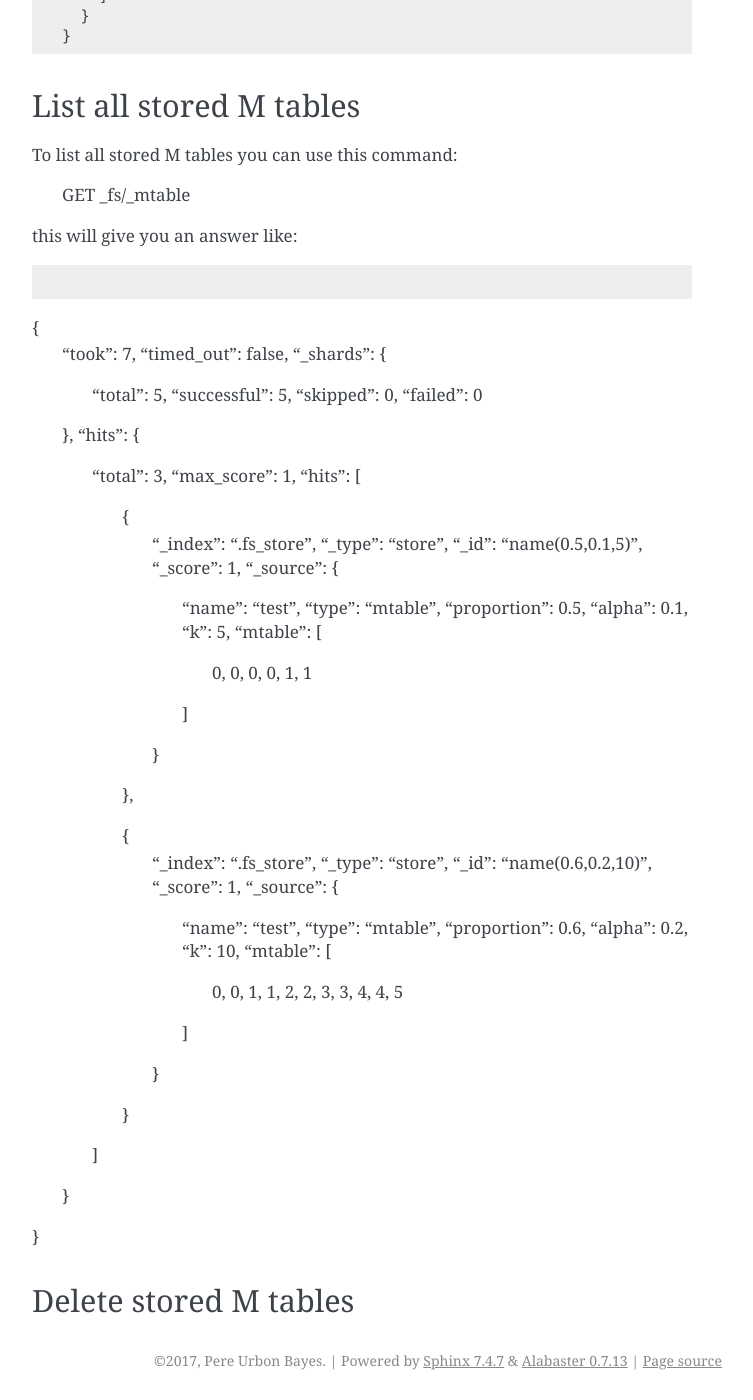
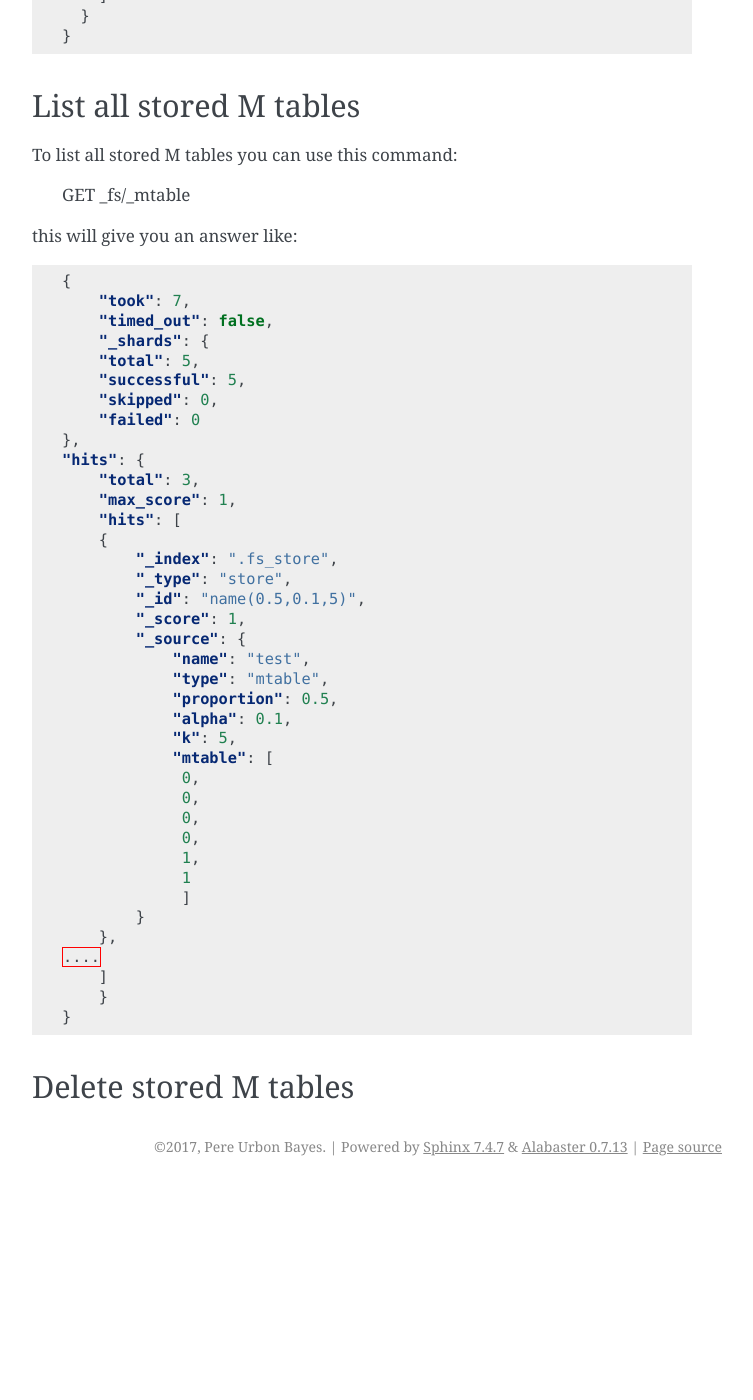
Before and after one commit to fair-search/fairsearch-fair-for-elasticsearch, a Sphinx documentation site: the page built from docs/building_the_mtable.rst, in a window 1280 px wide and 1400 px high, scrolled down 1729 px. Shown: the whole window, without its empty margins (388-1141 px from the left). Built offline with Sphinx 7.4.7, drawn with Linux system fonts in a browser that asks for light colours; pages that are not in the unit, such as notebooks, are missing from menus; after the commit the page ends 2915 px from its top, so only the background shows below that.

Commit message:
fix list all tables again

```diff
--- a/docs/building_the_mtable.rst
+++ b/docs/building_the_mtable.rst
@@ -100,70 +100,44 @@ this will give you an answer like:
 
 .. code-block:: json
 
-{
-  "took": 7,
-  "timed_out": false,
-  "_shards": {
-    "total": 5,
-    "successful": 5,
-    "skipped": 0,
-    "failed": 0
-  },
-  "hits": {
-    "total": 3,
-    "max_score": 1,
-    "hits": [
-      {
-        "_index": ".fs_store",
-        "_type": "store",
-        "_id": "name(0.5,0.1,5)",
-        "_score": 1,
-        "_source": {
-          "name": "test",
-          "type": "mtable",
-          "proportion": 0.5,
-          "alpha": 0.1,
-          "k": 5,
-          "mtable": [
-            0,
-            0,
-            0,
-            0,
-            1,
-            1
-          ]
+    {
+        "took": 7,
+        "timed_out": false,
+        "_shards": {
+        "total": 5,
+        "successful": 5,
+        "skipped": 0,
+        "failed": 0
+    },
+    "hits": {
+        "total": 3,
+        "max_score": 1,
+        "hits": [
+        {
+            "_index": ".fs_store",
+            "_type": "store",
+            "_id": "name(0.5,0.1,5)",
+            "_score": 1,
+            "_source": {
+                "name": "test",
+                "type": "mtable",
+                "proportion": 0.5,
+                "alpha": 0.1,
+                "k": 5,
+                "mtable": [
+                 0,
+                 0,
+                 0,
+                 0,
+                 1,
+                 1
+                 ]
+            }
+        },
+    ....
+        ]
         }
-      },
-    ....
-      {
-        "_index": ".fs_store",
-        "_type": "store",
-        "_id": "name(0.6,0.2,10)",
-        "_score": 1,
-        "_source": {
-          "name": "test",
-          "type": "mtable",
-          "proportion": 0.6,
-          "alpha": 0.2,
-          "k": 10,
-          "mtable": [
-            0,
-            0,
-            1,
-            1,
-            2,
-            2,
-            3,
-            3,
-            4,
-            4,
-            5
-          ]
-        }
-      }
-    ]
-  }
-}
+    }
 
 
 =======================
```
